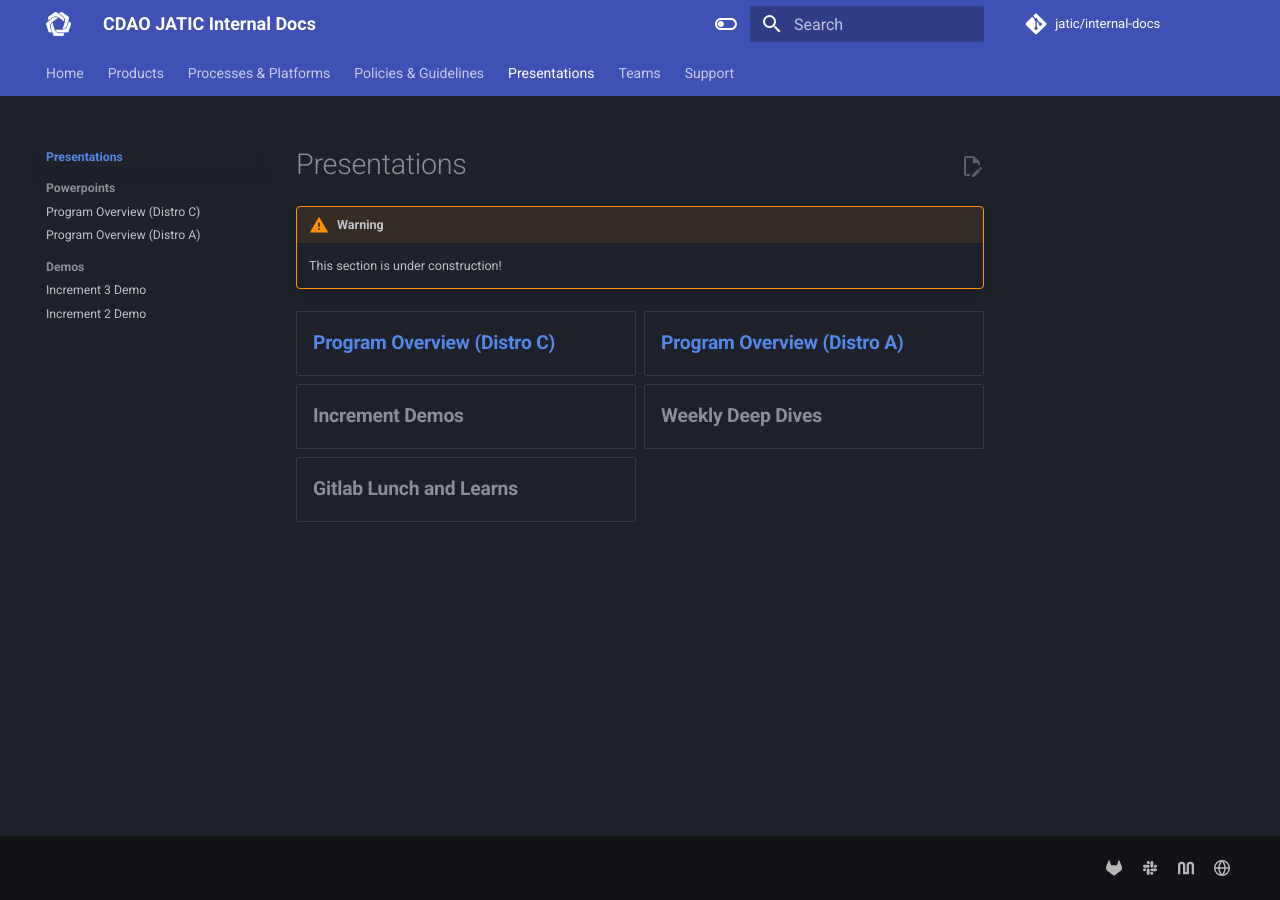
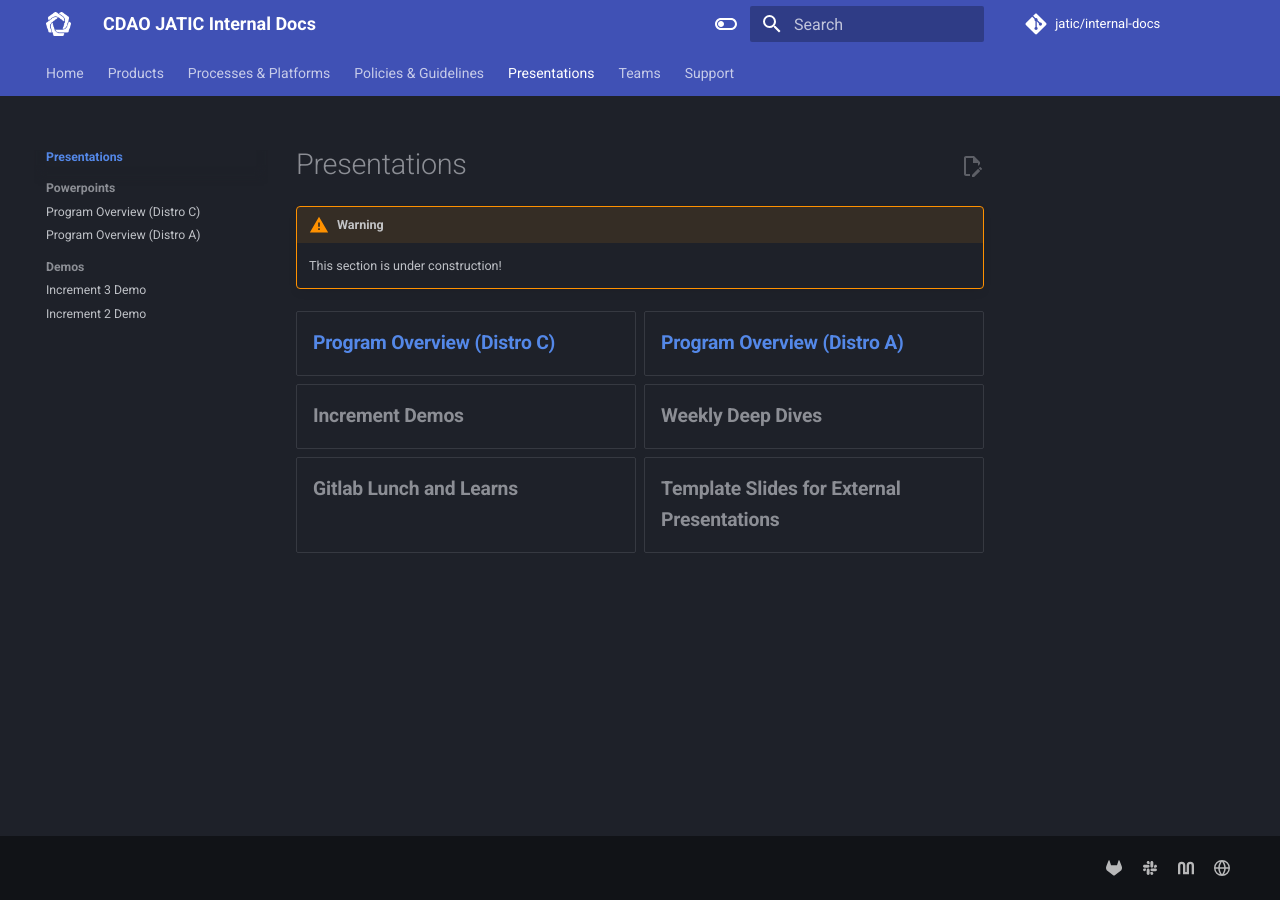
Before and after one commit to zheng0xd/JATIC-internal-docs, an MkDocs documentation site: the page built from docs/presentations/index.md, in a window 1280 px wide. Built offline with MkDocs 1.6.1 and Material for MkDocs 9.7.7, drawn with Linux system fonts in a browser that asks for light colours.

Commit message:
Update index.md

```diff
--- a/docs/presentations/index.md
+++ b/docs/presentations/index.md
@@ -16,4 +16,6 @@
 
 - ###### Gitlab Lunch and Learns
 
+- ###### Template Slides for External Presentations
+
 </div>
```
